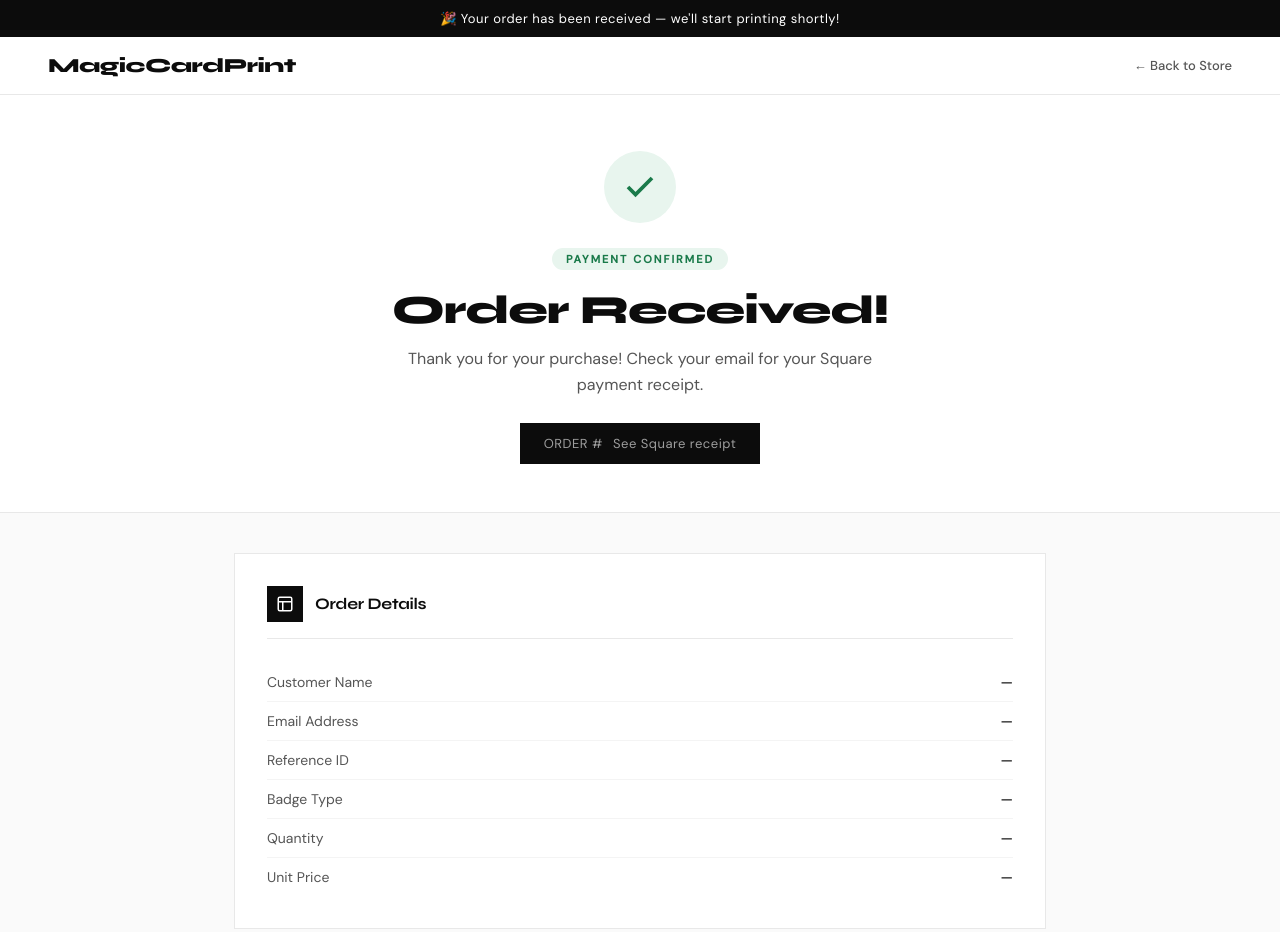
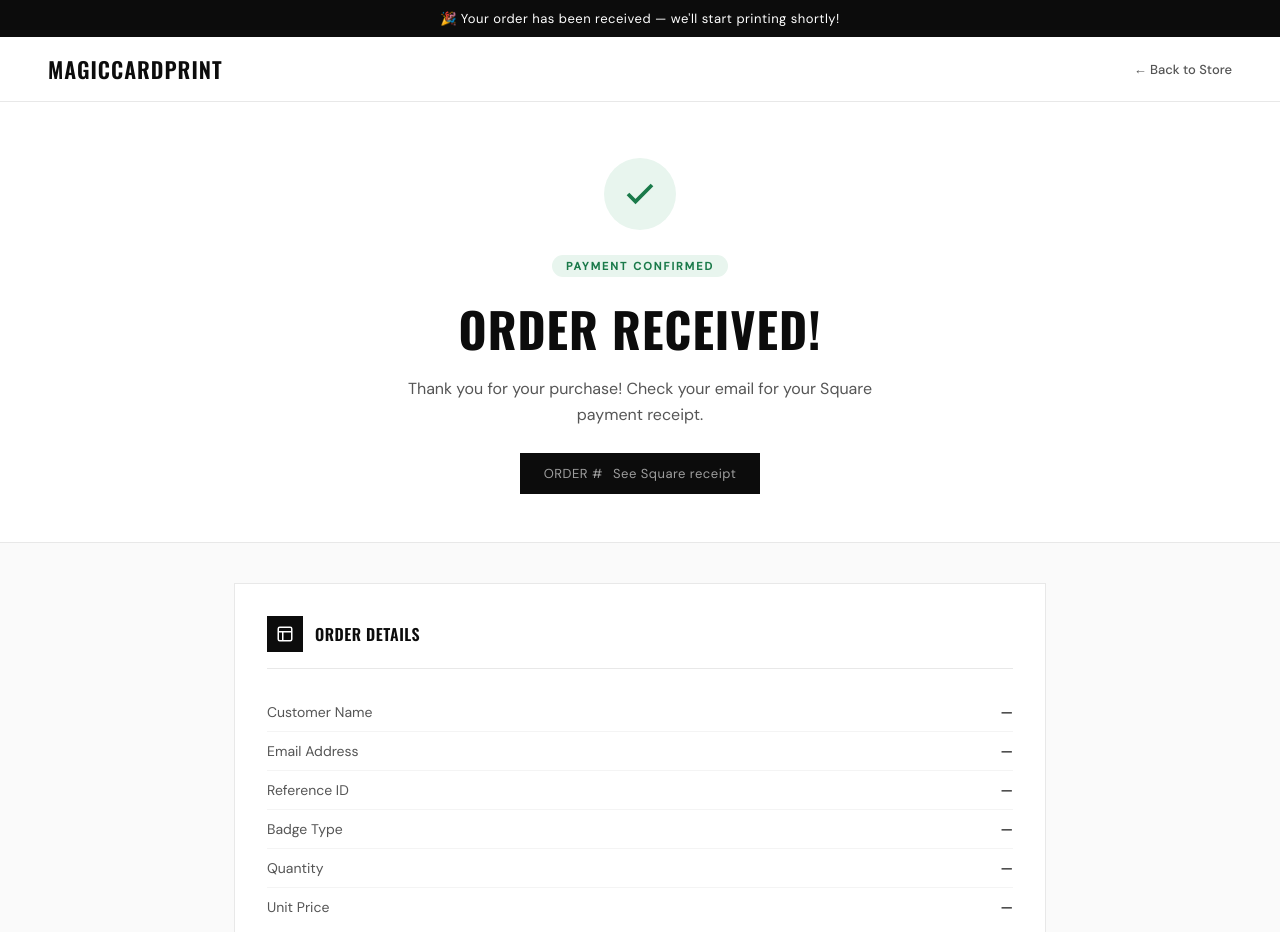
Before and after one commit to magiccardprint-cell/magiccardprint-designer, a website: page thank-you.html in a window 1280 px wide. Shown: the top 932 px of the page. Drawn offline with nearby package versions, Linux system fonts and the light colour scheme.

Commit message:
Update thank-you.html

```diff
--- a/thank-you.html
+++ b/thank-you.html
@@ -5,7 +5,7 @@
   <meta name="viewport" content="width=device-width, initial-scale=1.0"/>
   <title>Order Confirmed – MagicCardPrint</title>
   <link rel="preconnect" href="https://fonts.googleapis.com">
-  <link href="https://fonts.googleapis.com/css2?family=Syne:wght@400;600;700;800&family=DM+Sans:ital,wght@0,300;0,400;0,500;1,400&display=swap" rel="stylesheet">
+  <link href="https://fonts.googleapis.com/css2?family=Oswald:wght@400;500;600;700&family=DM+Sans:ital,wght@0,300;0,400;0,500;1,400&display=swap" rel="stylesheet">
   <style>
     *, *::before, *::after { box-sizing: border-box; margin: 0; padding: 0; }
 
@@ -50,10 +50,11 @@
       justify-content: space-between;
     }
     .nav-brand {
-      font-family: 'Syne', sans-serif;
-      font-size: 20px;
-      font-weight: 800;
-      letter-spacing: -0.5px;
+      font-family: 'Oswald', sans-serif;
+      font-size: 22px;
+      font-weight: 600;
+      letter-spacing: 1px;
+      text-transform: uppercase;
       text-decoration: none;
       color: var(--black);
     }
@@ -115,10 +116,11 @@
       animation: fadeUp 0.4s 0.2s ease both;
     }
     .hero h1 {
-      font-family: 'Syne', sans-serif;
-      font-size: 40px;
-      font-weight: 800;
-      letter-spacing: -1px;
+      font-family: 'Oswald', sans-serif;
+      font-size: 48px;
+      font-weight: 700;
+      letter-spacing: 1px;
+      text-transform: uppercase;
       margin-bottom: 12px;
       animation: fadeUp 0.4s 0.3s ease both;
     }
@@ -137,10 +139,7 @@
       background: var(--black);
       color: white;
       padding: 12px 24px;
-      font-family: 'Syne', sans-serif;
-      font-size: 15px;
-      font-weight: 700;
-      letter-spacing: 1px;
+      font-family: 'Oswald', sans-serif;
       animation: fadeUp 0.4s 0.5s ease both;
     }
     .order-number-badge span {
@@ -204,10 +203,11 @@
       stroke-width: 2;
     }
     .card-title {
-      font-family: 'Syne', sans-serif;
+      font-family: 'Oswald', sans-serif;
       font-size: 16px;
-      font-weight: 700;
-      letter-spacing: -0.3px;
+      font-weight: 600;
+      letter-spacing: 0.5px;
+      text-transform: uppercase;
     }
 
     /* ── ORDER DETAILS TABLE ── */
@@ -255,7 +255,7 @@
     }
     .pricing-row:last-child { border-bottom: none; }
     .pricing-row.total {
-      font-family: 'Syne', sans-serif;
+      font-family: 'Oswald', sans-serif;
       font-size: 18px;
       font-weight: 700;
       border-top: 2px solid var(--black);
@@ -550,6 +550,13 @@
         <span class="label">Shipping</span>
         <span class="free-tag">FREE</span>
       </div>
+      <div class="pricing-row" id="discountRow" style="display:none;">
+        <span class="label">Promo Discount</span>
+        <span style="color:#1a7a4a; font-weight:600;" id="priceDiscount">—</span>
+      </div>
+      <div class="pricing-note" style="font-size:12px; color:#999; padding: 8px 0; font-style:italic;">
+        * If a promo code was applied, your final discounted total is shown in your Square payment receipt sent to your email.
+      </div>
       <div class="pricing-row total">
         <span class="label">Total Paid</span>
         <span id="priceGrandTotal">—</span>
@@ -583,7 +590,7 @@
             Design Review & Production
             <span class="timeline-badge badge-active">In Progress</span>
           </div>
-          <div class="timeline-desc">We review your badge design for print quality and begin production. If we notice any issues, we'll contact you before printing.</div>
+          <div class="timeline-desc">We review your badge design for print quality and accuracy. If any adjustments are needed, we'll send you a proof for approval via <strong>Ziflow</strong> (online proofing) or <strong>email</strong> — depending on your order. No printing begins until your design is approved.</div>
         </div>
       </div>
       <div class="timeline-item">
```
